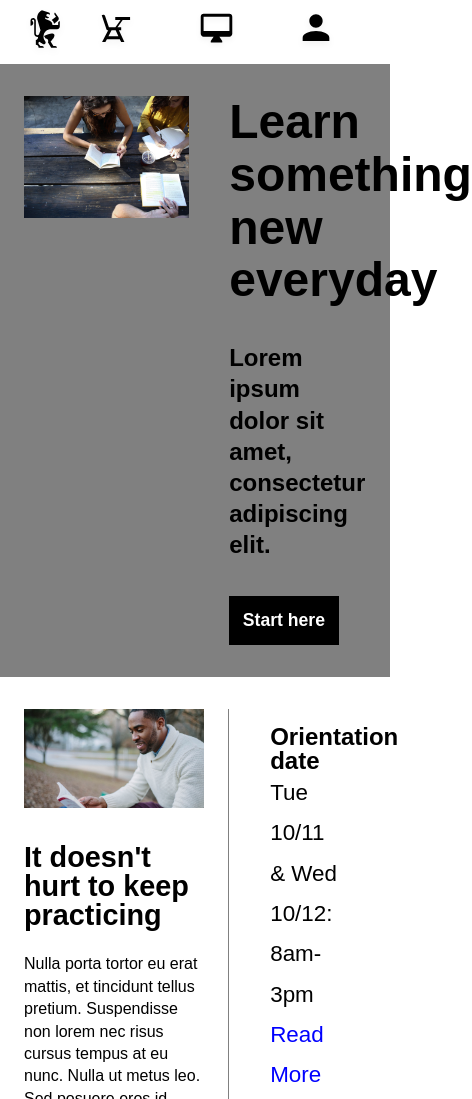
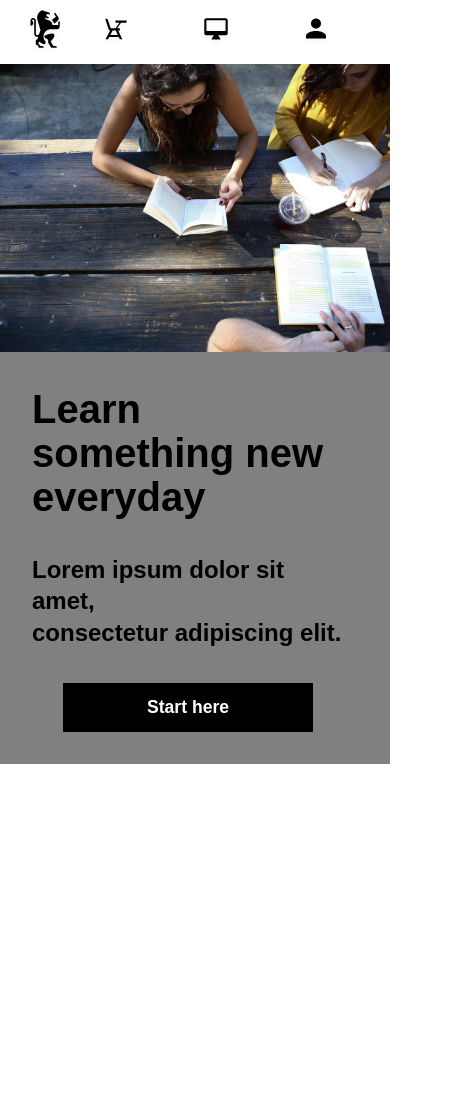
Before and after one commit to AtrumGeost/colmaracademy, a plain HTML site: page index.html in a window 390 px wide. Shown: the top 1099 px of the page, 472 px wide, since content can reach past the window. After the commit the page ends 844 px from the top, so only its background shows below. Drawn offline with Linux system fonts and the light colour scheme.

Commit message:
Responsive cta.

```diff
--- a/index.html
+++ b/index.html
@@ -30,7 +30,7 @@
     </header>
     <!-- CTA section -->
     <div class="cta">
-      <div class="main-image-container">
+      <div class="main-image-container cta-image">
         <img src="./resources/images/banner.jpg" alt="CTA banner">
       </div>
       <div class="cta-content">
--- a/resources/css/style.css
+++ b/resources/css/style.css
@@ -56,7 +56,7 @@ header {
 }
 
 .mobile img {
-  height: 40px;
+  height: 30px;
 }
 
 /*CTA section*/
@@ -308,7 +308,7 @@ footer {
 /*Responsive*/
 
 @media only screen and (max-width: 697px) {
-  /*Header*/
+  /*Header section*/
   .mobile {
     display: flex;
   }
@@ -318,4 +318,45 @@ footer {
   .name {
     display: none;
   }
+  /*CTA section*/
+  .cta {
+    flex-direction: column;
+    padding: 0;
+  }
+  .main-image-container.cta-image {
+    width: 100%;
+    margin: 0;
+  }
+  .cta-content {
+    width: 80%;
+    padding: 32px 16px;
+  }
+
+  h1 {
+    font-size: 2.5rem;
+  }
+
+  .button {
+    margin: 0 auto;
+  }
+  /*Information section*/
+  .information {
+    display: none;
+  }
+
+  /*Courses section*/
+  .courses {
+    display: none;
+  }
+
+  /*Thesis section*/
+  .thesis {
+    display: none;
+  }
+
+  /*Footer section*/
+  footer {
+    display: none;
+  }
+
 }
```
